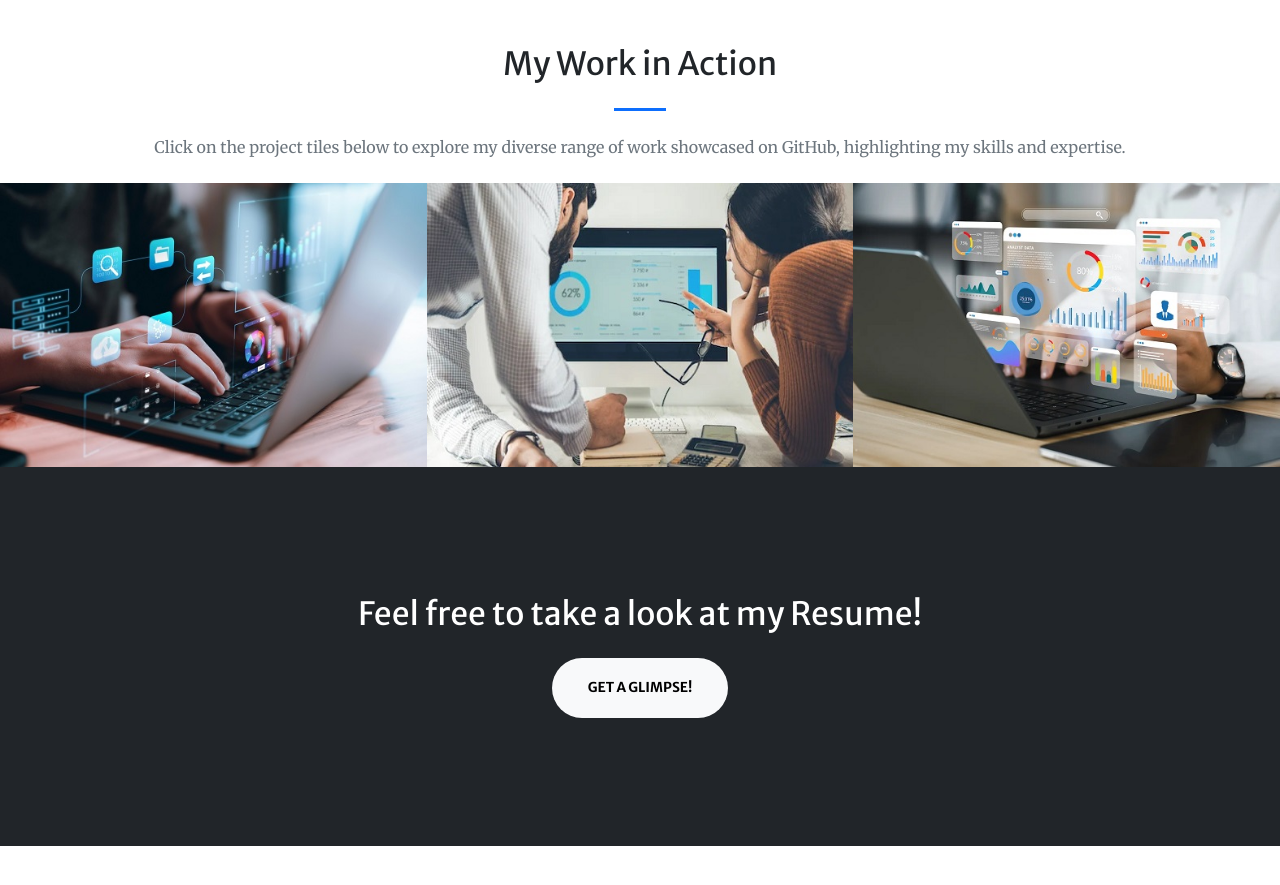
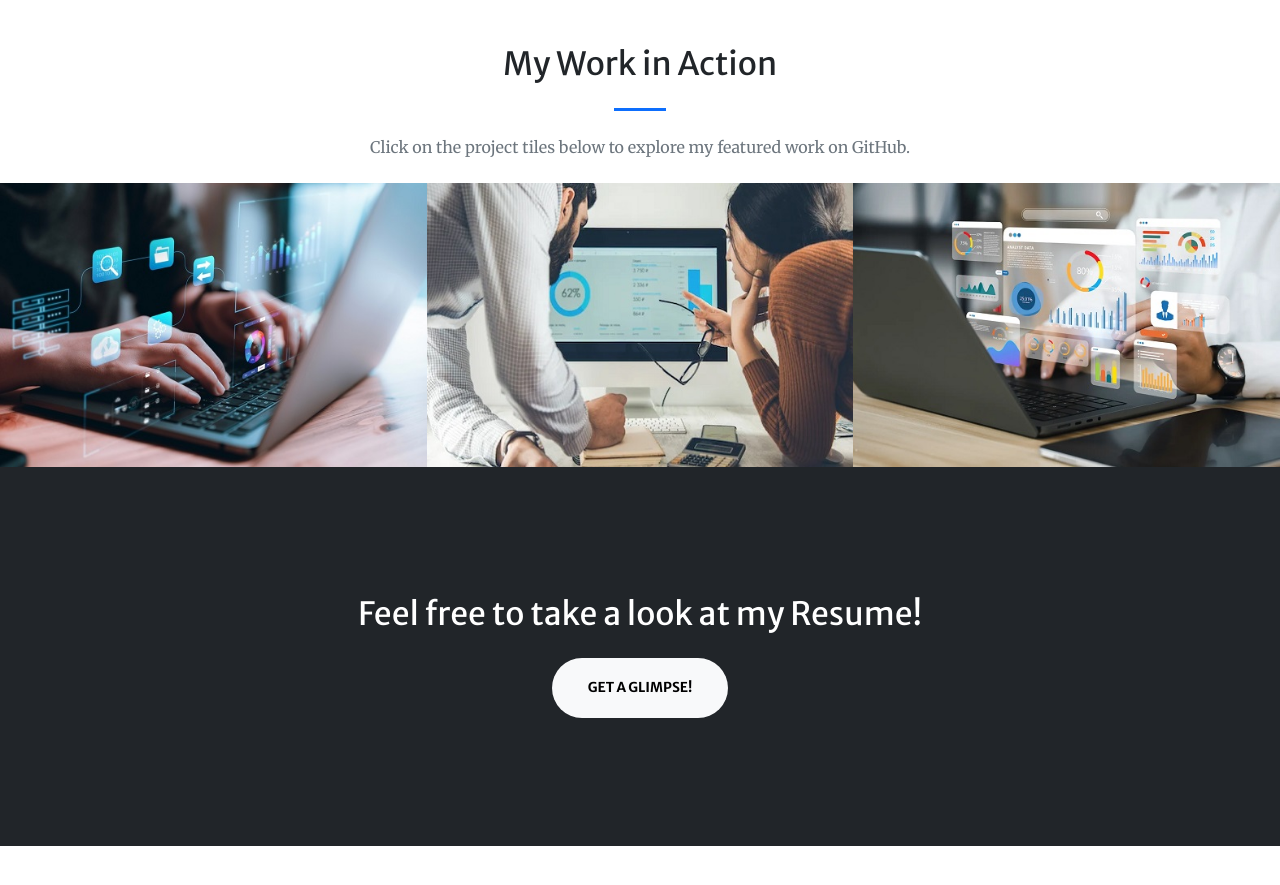
Before and after one commit to gdimou9/George_Dimou, a plain HTML site: page index.html in a window 1280 px wide. Shown: the part 1960-2845 px from the top of the page. Drawn offline with nearby package versions, Linux system fonts and the light colour scheme; some packages are replaced by stand-ins of ours; a script that the page names is missing.

Commit message:
Update index.html

```diff
--- a/index.html
+++ b/index.html
@@ -107,7 +107,7 @@
             <div class="container-fluid p-0">
                 <h2 class="text-center mt-0">My Work in Action</h2>
                 <hr class="divider" />
-                <p class="text-center mt-0 mb-4 text-muted">Click on the project tiles below to explore my diverse range of work showcased on GitHub, highlighting my skills and expertise.</p>
+                <p class="text-center mt-0 mb-4 text-muted">Click on the project tiles below to explore my featured work on GitHub.</p>
                 <div class="container-fluid p-0">
                     <div class="row g-0">
                         <div class="col-lg-4 col-sm-6">
```
